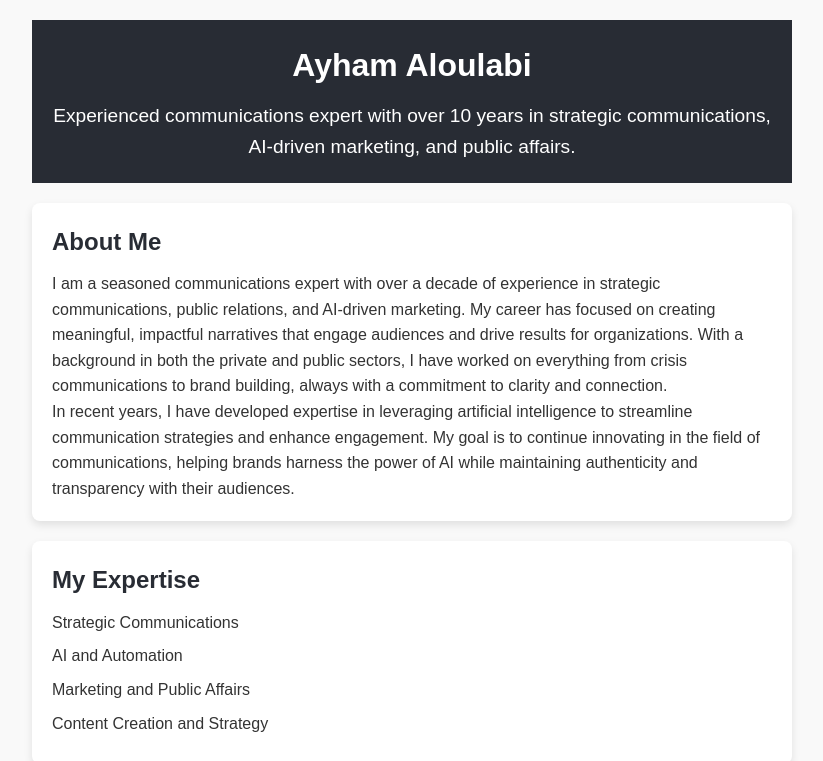
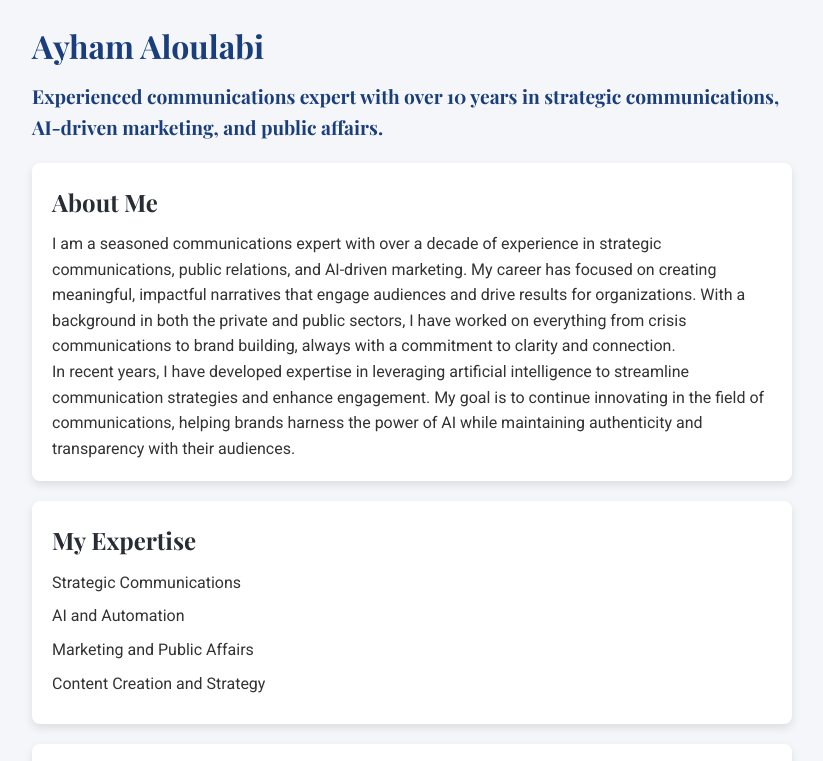
Before and after one commit to ayham-aloulabi/ayham-aloulabi.github.io, a plain HTML site: page index.html in a window 1280 px wide. Shown: the top 761 px of the page, without its empty margins (228-1051 px from the left). Drawn offline with nearby package versions, Linux system fonts and the light colour scheme.

Commit message:
Update styles.css

```diff
--- a/styles.css
+++ b/styles.css
@@ -6,24 +6,32 @@
 }
 
 body {
-    font-family: Arial, sans-serif;
+    background-color: #f4f6f9; /* Light Gray Background */
+    color: #333; /* Text Gray */
+    font-family: 'Roboto', sans-serif;
     line-height: 1.6;
-    color: #333;
-    background-color: #f9f9f9;
+}
+header, h1, h2 {
+    color: #1a3d7c; /* Dark Blue for headings */
+    font-family: 'Playfair Display', serif;
 }
 
+
 .container {
+    a {
+    color: #008080; /* Teal for links */
+}
+a:hover {
+    color: #004d4d; /* Darker teal on hover */
+    text-decoration: underline;
+}
+
     max-width: 800px;
     margin: 0 auto;
     padding: 20px;
 }
 
-header {
-    text-align: center;
-    padding: 20px;
-    background-color: #282c34;
-    color: #fff;
-}
+
 
 header h1 {
     font-size: 2em;
```
